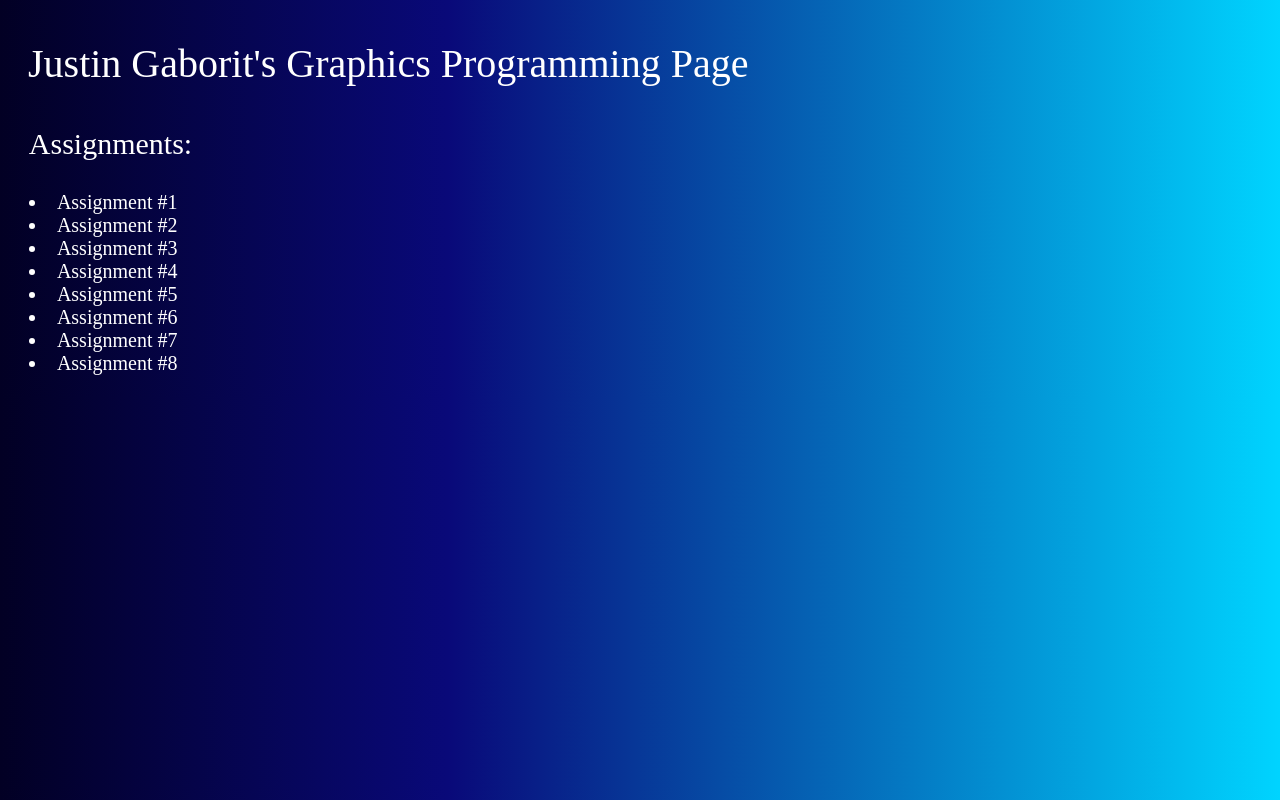
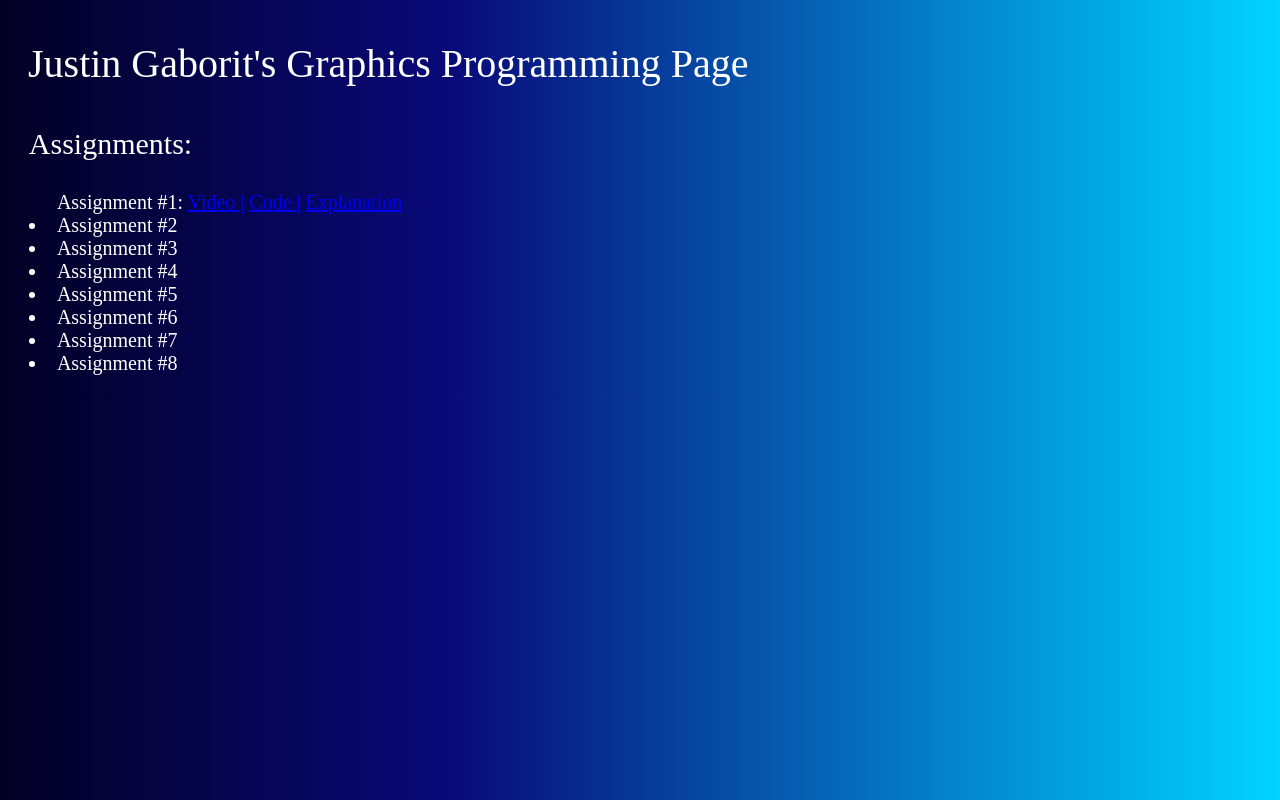
Before and after one commit to Justin-Gaborit/Justins-Graphics-Assignments, a plain HTML site: page index.html in a window 1280 px wide. Drawn offline with Linux system fonts and the light colour scheme.

Commit message:
Assignment #1

```diff
--- a/index.html
+++ b/index.html
@@ -22,7 +22,12 @@
 
         <div class = liststyle>
         <ul>
-            <li>&nbsp Assignment #1</li>
+            <li class = "li_style">&nbsp Assignment #1:
+            <a href="https://www.youtube.com/watch?v=ZmxukZD_mJ0">Video |</a></li>
+            <a href="https://github.com/Justin-Gaborit/imgd-cs-420x-2022.github.io/blob/main/Project%20%231%20Code"> Code |</a></li>
+            <a href="https://github.com/Justin-Gaborit/imgd-cs-420x-2022.github.io/blob/main/Project%231%20Explanation"> Explanation</a></li>
+
+            </li>
             <li>&nbsp Assignment #2</li>
             <li>&nbsp Assignment #3</li>
             <li>&nbsp Assignment #4</li>
--- a/styles.css
+++ b/styles.css
@@ -35,3 +35,8 @@
     font-size: 20px;
     color: white;
   }
+
+  .li_style
+  {
+    display: inline-block;
+  }
```
